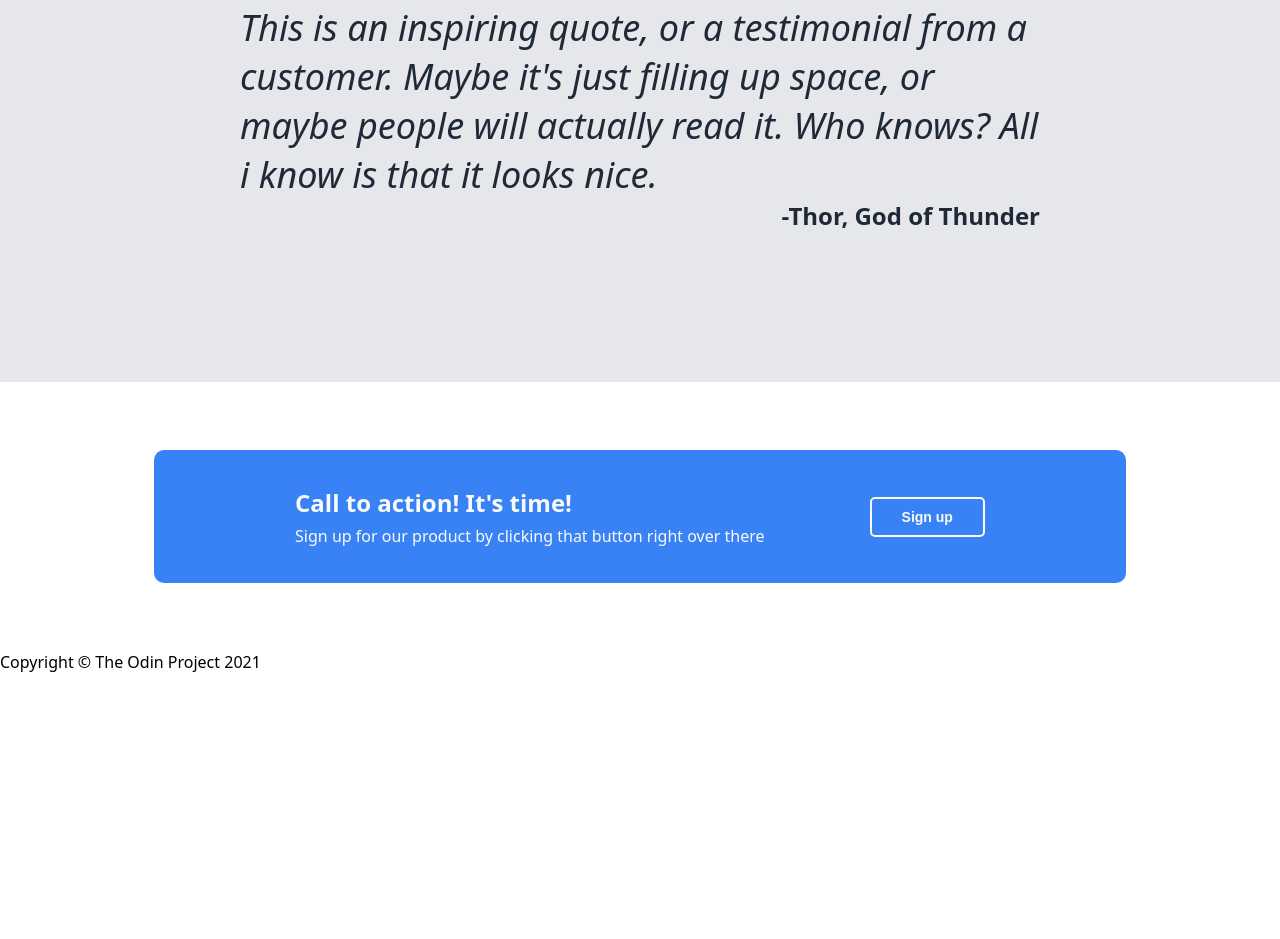
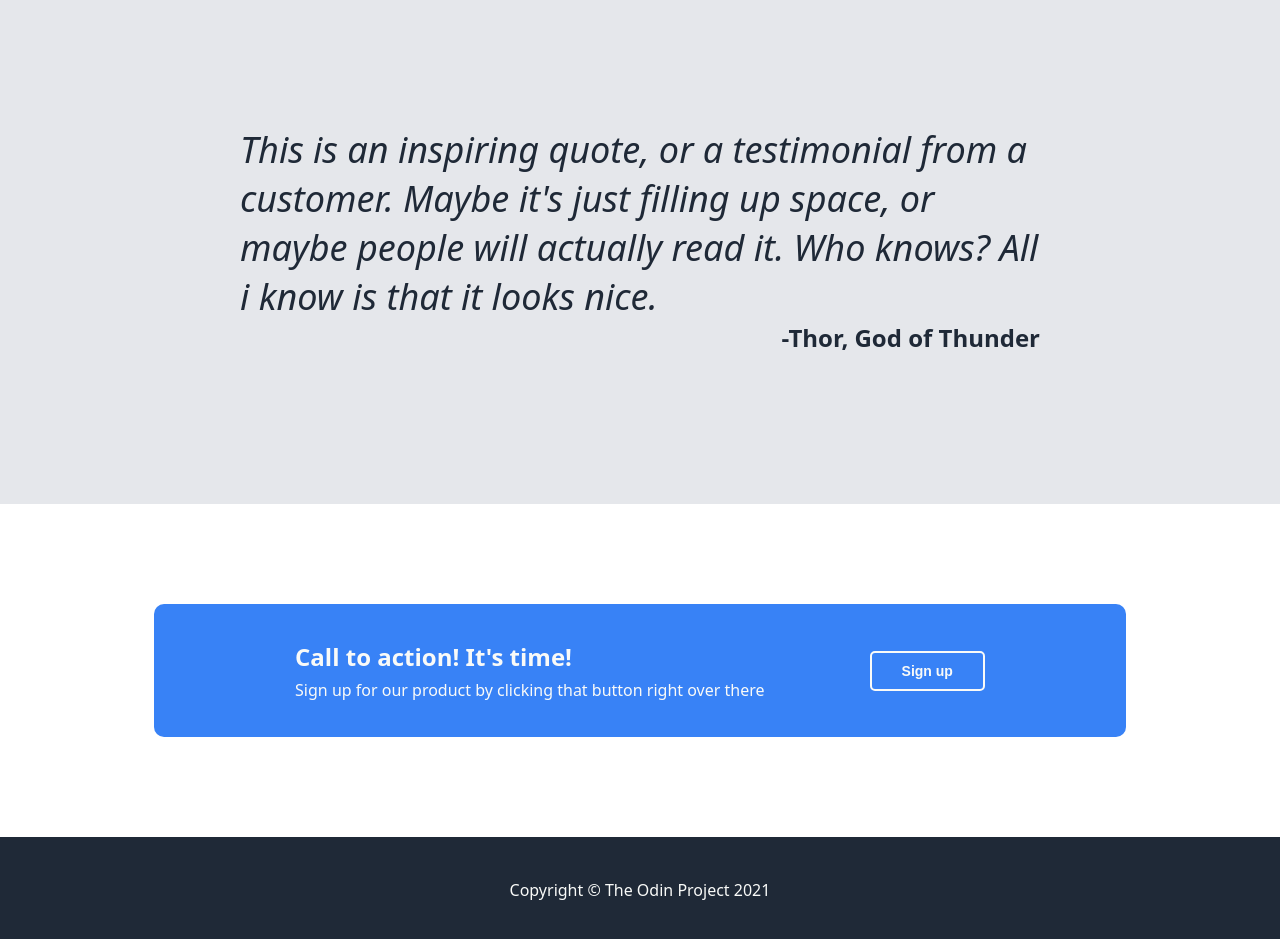
Before and after one commit to KalinDangov/landing-page, a plain HTML site: page index.html in a window 1280 px wide. Shown: the part 1073-2012 px from the top of the page. Before the commit the page ends 1746 px from the top, so only its background shows below. Drawn offline with Linux system fonts and the light colour scheme.

Commit message:
Footer completed and final fixes

```diff
--- a/styles.css
+++ b/styles.css
@@ -39,7 +39,7 @@ a {
 }
 
 .first-block {
-  padding: 80px 8px;
+  padding: 120px 8px;
   background-color: #1f2937;
   color: #f9faf8;
   display: flex;
@@ -76,7 +76,7 @@ a {
 }
 
 .second-block {
-  padding: 24px;
+  padding: 30px 24px 60px 24px;
 }
 
 .second-up {
@@ -140,7 +140,7 @@ a {
 }
 
 .forth {
-  padding: 68px;
+  padding: 100px 68px;
   display: flex;
   justify-content: center;
 }
@@ -177,3 +177,10 @@ a {
   font-size: 14px;
   font-weight: bold;
 }
+
+.footer {
+  background-color: #1f2937;
+  color: #f9faf8;
+  padding: 42px;
+  text-align: center;
+}
```
Also changed, not shown: 1 other file.
